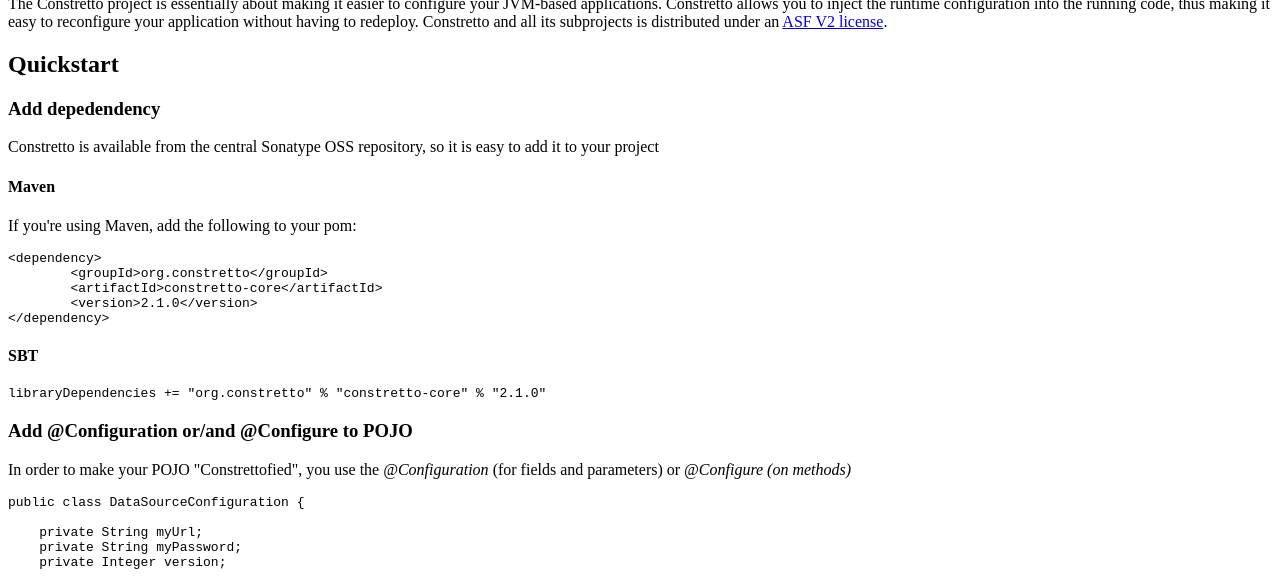
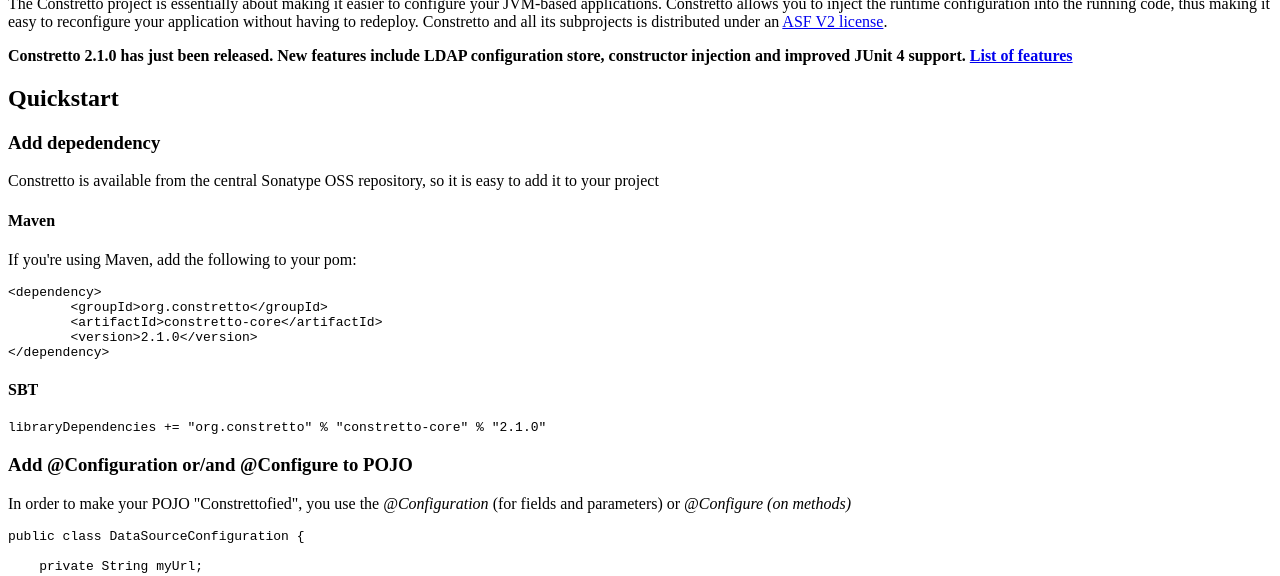
Before and after one commit to constretto/constretto.github.com, a Jekyll site: the page built from index.html, in a window 1280 px wide and 900 px high, cut to the strip 324-900 px from the top of the window. Built offline with Jekyll 4.4.1, drawn with Linux system fonts in a browser that asks for light colours; nearby versions of some CDN libraries; Markdown is read by kramdown in place of the engine named in the settings; a style sheet for code colours, icons or effects is not loaded.

Commit message:
added information on the new release

```diff
--- a/index.html
+++ b/index.html
@@ -6,6 +6,9 @@
 	The Constretto project is essentially about making it easier to configure your JVM-based applications.
 	Constretto allows you to inject the runtime configuration into the running code, thus making it easy to reconfigure your application without having to redeploy.
 	Constretto and all its subprojects is distributed under an <a href="http://www.apache.org/licenses/LICENSE-2.0">ASF V2 license</a>.
+</p>
+<p class="text-info">
+	<strong>Constretto 2.1.0 has just been released. New features include LDAP configuration store, constructor injection and improved JUnit 4 support. <a href="https://github.com/constretto/constretto-core#whats-new-in-21">List of features</a></strong>
 </p>
 <article id="quickstart">
 	<h2>Quickstart</h2>
```
